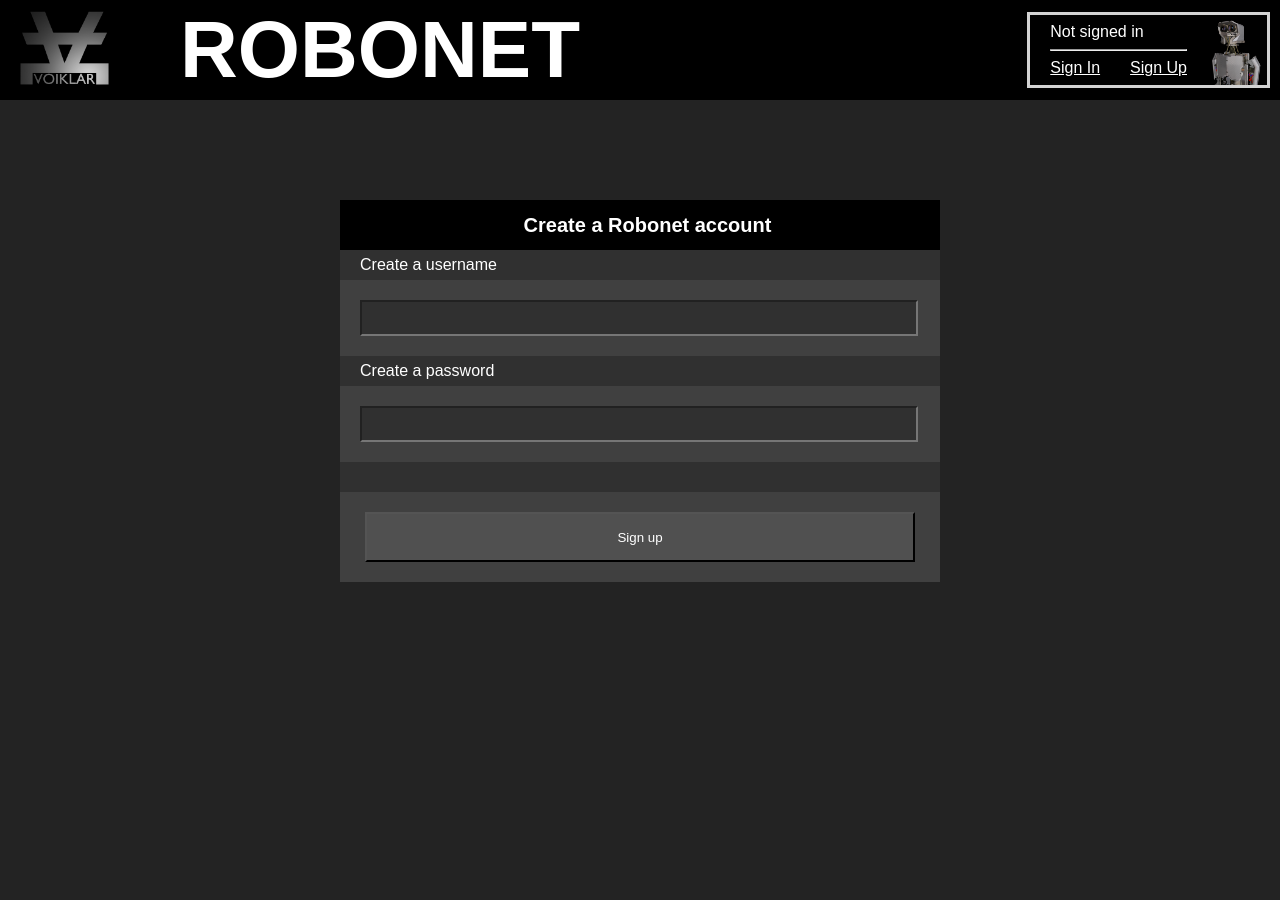
After one commit to seth1919/robonet, a PHP site: page /signuppage.php in a window 1280 px wide. The commit adds this page. Run offline with PHP 8.4, Linux system fonts and the light colour scheme.

Commit message:
Login functionality is complete. Stylings of the sign in and sign up pages complete.

```diff
--- a/signin.css
+++ b/signin.css
@@ -151,3 +151,35 @@ html, body{
     width: 100%;
     background-color: #303030;
 }
+
+.signinfield {
+    background-color: #404040;
+    margin-top: 100px;
+    width: 600px;
+}
+
+.signInContent {
+    margin-top: 100px;
+    flex-grow: 1;
+    overflow: auto;
+    display: flex;
+    justify-content: center;
+}
+
+.signinTextbox {
+    display: flex;
+    align-items: center;
+    height: 30px;
+    width: 550px;
+    background-color: #303030;
+    margin: 20px;
+    color: white;
+}
+
+.signinButton {
+    height: 50px;
+    width: 550px;
+    background-color: #505050;
+    margin: 20px;
+    color: white;
+}
--- /dev/null
+++ b/signuppage.php
@@ -0,0 +1,115 @@
+<?php
+session_start();
+
+	include("connection.php");
+
+	$error_message;
+
+	if($_SERVER['REQUEST_METHOD'] == "POST"){
+		//something was posted
+		$user_name = $_POST['user_name'];
+		$password = $_POST['password'];
+
+		if (!empty($user_name) && !empty($password) && !is_numeric($user_name)){
+			$query = "SELECT * FROM logininfo where username = '$user_name' limit 1";
+
+			$result = mysqli_query($con, $query);
+
+			if ($result){
+				if ($result && mysqli_num_rows($result) > 0){
+					//another user has this account
+					$error_message = "Sorry, that username is taken";
+				}
+			}
+		}
+		else{
+			$error_message = "Enter a valid username and password";
+		}
+
+		if (empty($error_message)){
+			if (!empty($user_name) && !empty($password) && !is_numeric($user_name)){
+
+				$query = "insert into logininfo (userID,username,password) values (NULL,'$user_name','$password')";
+
+				mysqli_query($con, $query);
+
+				header("Location: signinpage.php");
+				die;
+			}else{
+				$error_message = "Enter a valid username and password";
+			}
+		}
+	}
+?>
+
+<!DOCTYPE html>
+<head>
+	<link rel="stylesheet" href="signin.css" />
+</head>
+<body style="margin: 0px;">
+
+	<div class="mainHeader">
+		<a href="/robonet" class="headerLogo"></a>
+		<h1 class="robonettitle">ROBONET</h1>
+		<div class="rightHeaderContent">
+			<div class="UserBar">
+				<div class="usernameDisplay">
+				<?php
+					if(isset($_SESSION['userID'])){
+						echo "Signed in as Seth";
+						echo "<hr>";
+						echo "<a href='/robonet' class='logoutLink' >Profile</a>";
+						echo "<a style='margin-left: 30px;' href='logoutpage.php' class='logoutLink' >Logout</a>";
+					}
+					else{
+						echo "Not signed in";
+						echo "<hr>";
+						echo "<a href='signinpage.php' class='logoutLink'>Sign In</a>";
+						echo "<a style='margin-left: 30px;' href='signuppage.php' class='logoutLink' >Sign Up</a>";
+					}
+				?>
+				</div>
+				<a href="/robonet" class="userLogo"></a>
+			</div>
+		</div>
+	</div>
+
+	<div class="signInContent">
+		<div class="signinfield">
+			<div class="messageFieldHeader" style="display: flex; justify-content: center">
+				<h1 style="margin-left: 15px">Create a Robonet account </h1>
+			</div>
+			<form method="post">
+				<div class="messageEntry">
+					<div class="messageEntryTextOther">
+						<div style="margin-left: 20px">Create a username</div>
+					</div>
+				</div>
+				<input type="text" name="user_name" class="signinTextbox">
+
+				<div class="messageEntry">
+					<div class="messageEntryTextOther">
+						<div style="margin-left: 20px">Create a password</div>
+					</div>
+				</div>
+				<input type="password" name="password" class="signinTextbox">
+
+				<div class="messageEntryTextOther">
+					<div style="margin-left: 20px; color: red;">
+						<?php
+							if (!empty($error_message)){
+								echo $error_message;
+							}
+						?>
+					</div>
+				</div>
+
+				<div style="display: flex; justify-content: center;">
+					<input type="submit" value="Sign up" class="signinButton">
+				</div
+			</form>
+		</div>
+	</div>
+
+</body>
+</html>
```
Also changed, not shown: index.php (+24 -27 lines), logoutpage.php (added, +10 -0 lines), signinpage.php (added, +101 -0 lines).
